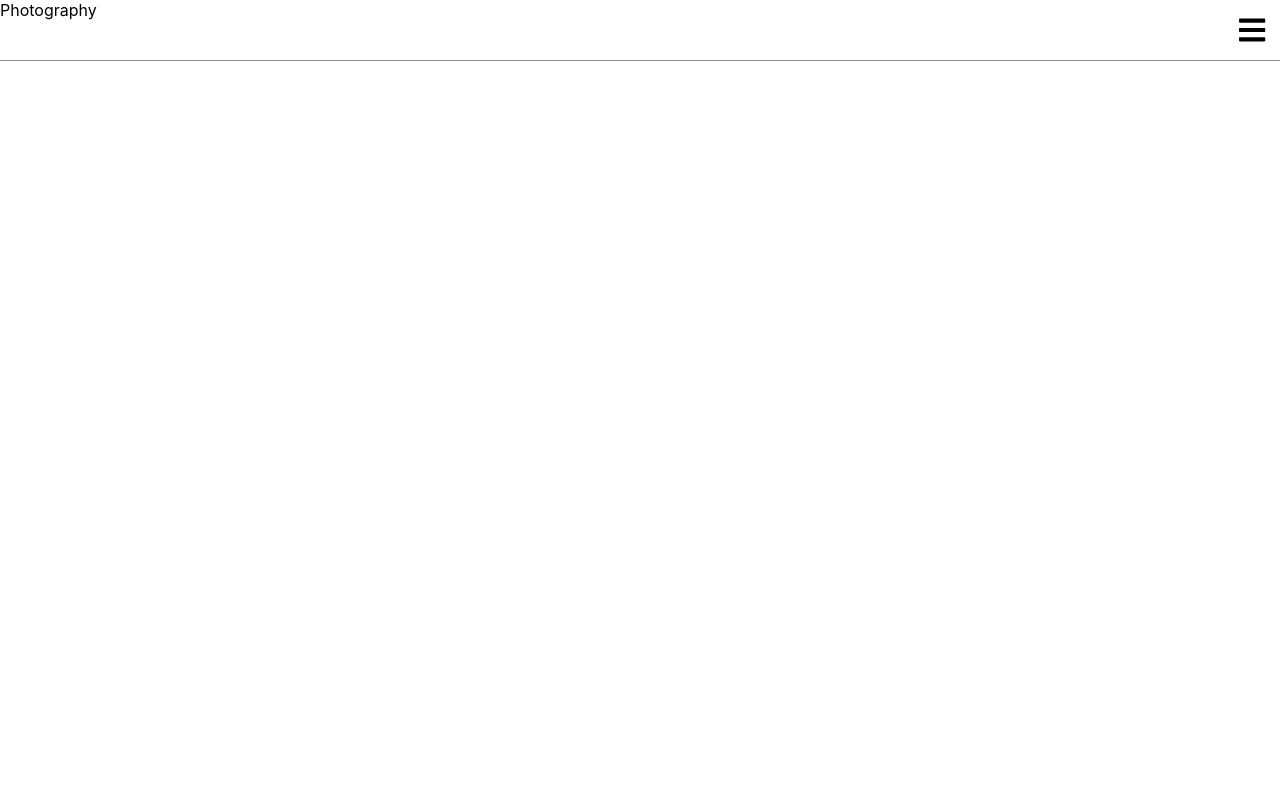
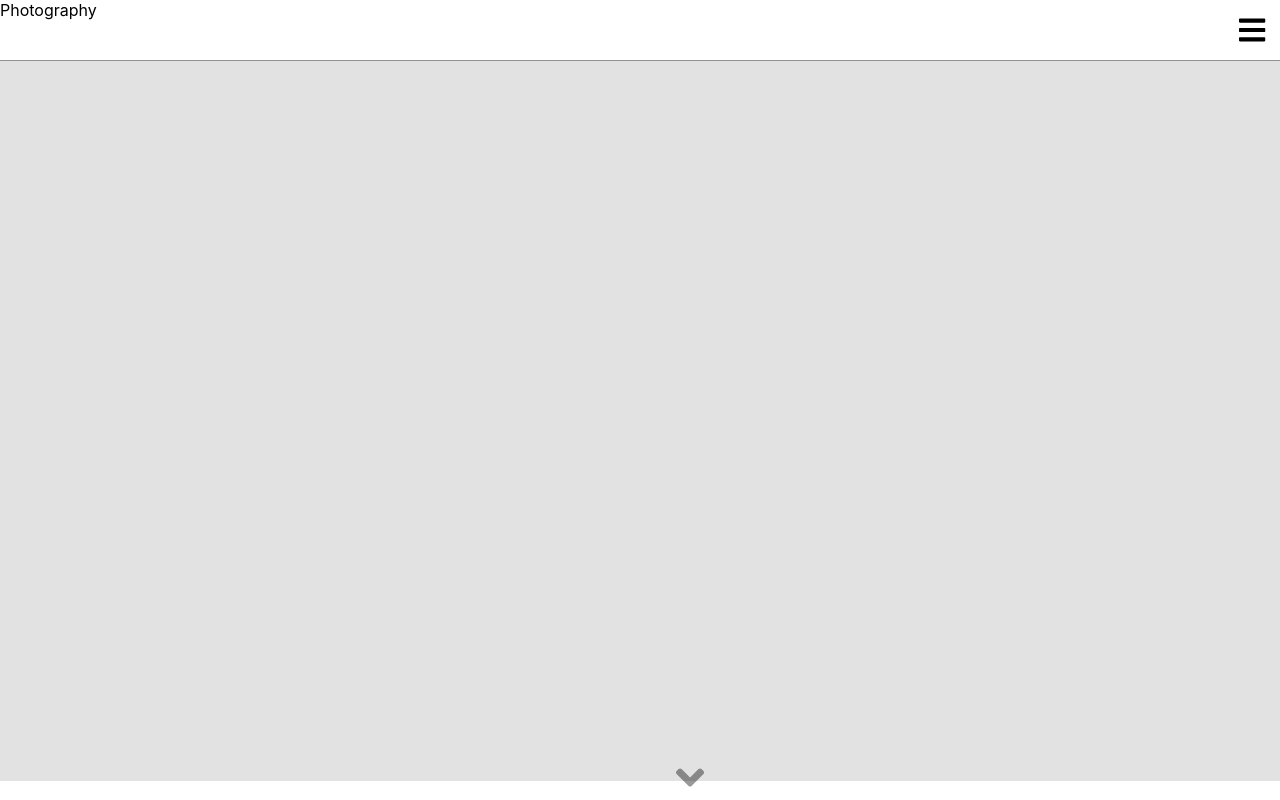
Before and after one commit to jozef-wolf/photo-gallery, a React (Create React App) app: page / in a window 1280 px wide. Built offline with nearby package versions, Linux system fonts and the light colour scheme.

Commit message:
first section added with scss

```diff
--- a/src/App.js
+++ b/src/App.js
@@ -1,10 +1,12 @@
 import "./css/main.css";
 import Header from "./components/Header";
+import FirstSection from "./components/FirstSection";
 
 function App() {
   return (
     <div className="App">
       <Header />
+      <FirstSection />
     </div>
   );
 }
--- /dev/null
+++ b/src/components/FirstSection.js
@@ -0,0 +1,12 @@
+import { FontAwesomeIcon } from "@fortawesome/react-fontawesome";
+import { faAngleDown } from "@fortawesome/free-solid-svg-icons";
+
+const FirstSection = () => {
+  return (
+    <div className="section">
+      <FontAwesomeIcon className="arrow--down" icon={faAngleDown} />
+    </div>
+  );
+};
+
+export default FirstSection;
--- /dev/null
+++ b/src/css/firstSection.css
@@ -0,0 +1,24 @@
+.section {
+  display: -webkit-box;
+  display: -ms-flexbox;
+  display: flex;
+  background-color: #e2e2e2;
+  height: 100%;
+}
+
+.arrow--down {
+  font-size: 45px;
+  position: fixed;
+  bottom: 0;
+  right: 45%;
+  opacity: 40%;
+}
+
+.arrow--down:hover {
+  -webkit-transform: scale(1.2);
+          transform: scale(1.2);
+  bottom: 10px;
+  cursor: pointer;
+  opacity: 80%;
+}
+/*# sourceMappingURL=firstSection.css.map */
--- a/src/css/main.css
+++ b/src/css/main.css
@@ -27,6 +27,30 @@ nav {
   height: 100%;
 }
 
+.section {
+  display: -webkit-box;
+  display: -ms-flexbox;
+  display: flex;
+  background-color: #e2e2e2;
+  height: 90vh;
+}
+
+.arrow--down {
+  font-size: 45px;
+  position: fixed;
+  bottom: 0;
+  right: 45%;
+  opacity: 40%;
+}
+
+.arrow--down:hover {
+  -webkit-transform: scale(1.2);
+          transform: scale(1.2);
+  bottom: 10px;
+  cursor: pointer;
+  opacity: 80%;
+}
+
 body {
   margin: 0;
 }
--- /dev/null
+++ b/src/scss/firstSection.scss
@@ -0,0 +1,18 @@
+.section {
+  display: flex;
+  background-color: rgb(226, 226, 226);
+  height: 100%;
+}
+.arrow--down {
+  font-size: 45px;
+  position: fixed;
+  bottom: 0;
+  right: 45%;
+  opacity: 40%;
+  &:hover {
+    transform: scale(1.2);
+    bottom: 10px;
+    cursor: pointer;
+    opacity: 80%;
+  }
+}
--- a/src/scss/main.scss
+++ b/src/scss/main.scss
@@ -1,6 +1,6 @@
 @import "./header.scss";
 @import "./navbar.scss";
-
+@import "./firstSection.scss";
 body {
   margin: 0;
 }
```
Also changed, not shown: 2 other files (tests, documents, lock files or other folders).
